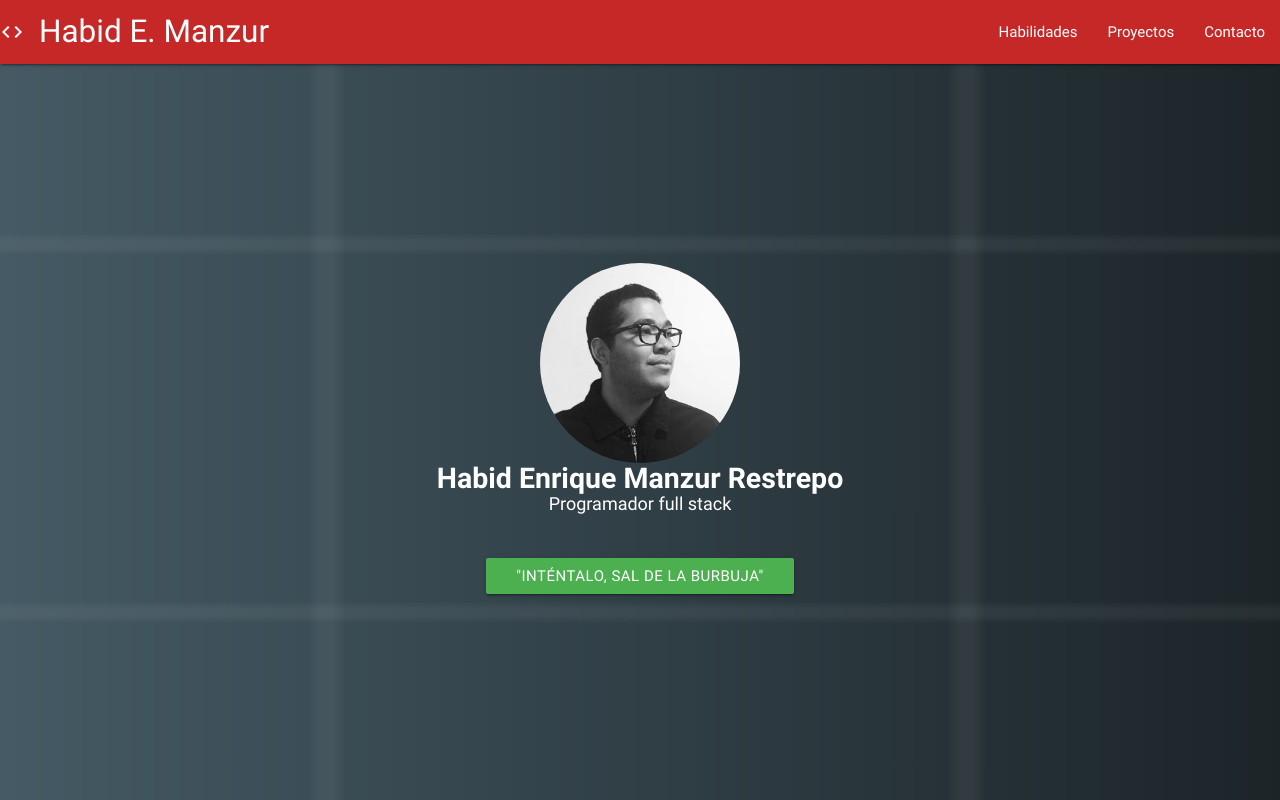
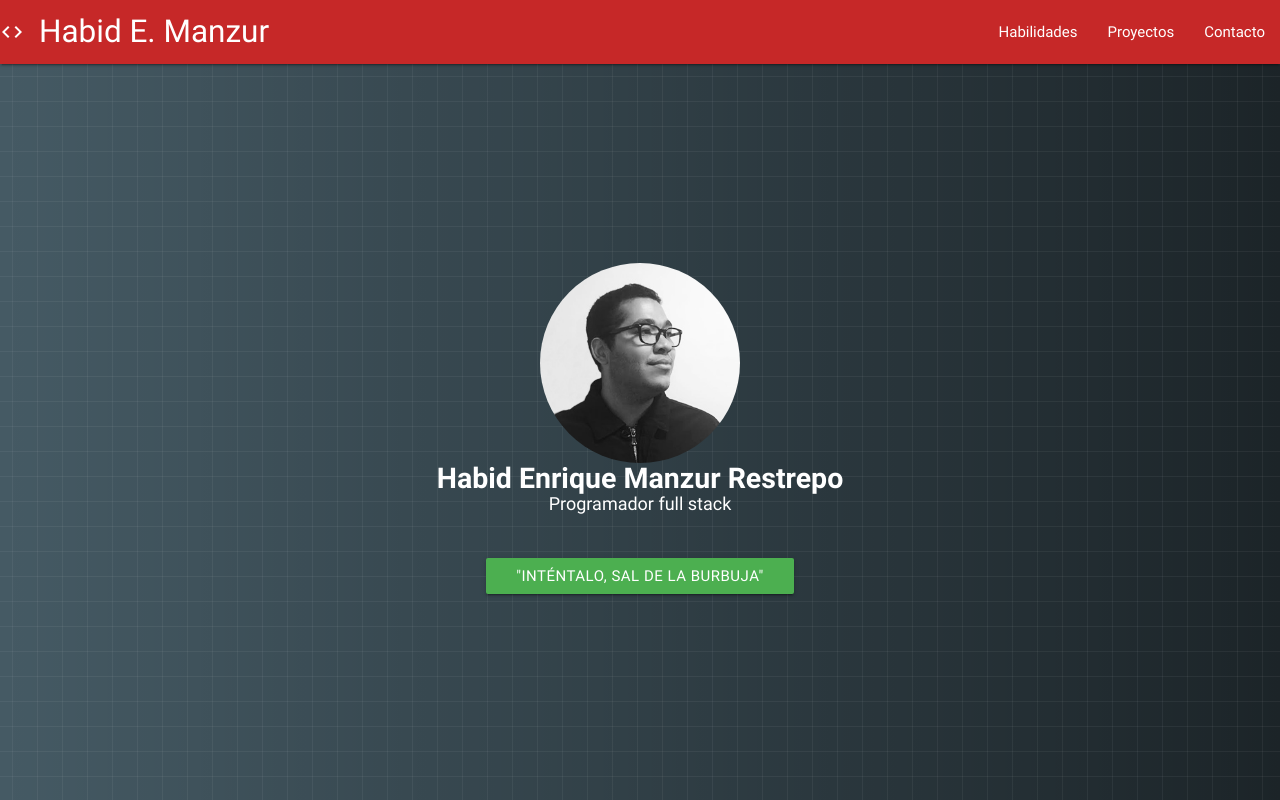
Before and after one commit to hmanzur/hmanzur.github.io, a plain HTML site: page index.html in a window 1280 px wide. Shown: the top 800 px of the page. Drawn offline with Linux system fonts and the light colour scheme.

Commit message:
background fixed

```diff
--- a/index.css
+++ b/index.css
@@ -13,8 +13,9 @@
 }
 
 .background{
+    background-image: linear-gradient(0deg, transparent 24%, rgba(255, 255, 255, .05) 25%, rgba(255, 255, 255, .05) 26%, transparent 27%, transparent 74%, rgba(255, 255, 255, .05) 75%, rgba(255, 255, 255, .05) 76%, transparent 77%, transparent), linear-gradient(90deg, transparent 24%, rgba(255, 255, 255, .05) 25%, rgba(255, 255, 255, .05) 26%, transparent 27%, transparent 74%, rgba(255, 255, 255, .05) 75%, rgba(255, 255, 255, .05) 76%, transparent 77%, transparent);
 	background-size:50px 50px;
-	background: linear-gradient(0deg, transparent 24%, rgba(255, 255, 255, .05) 25%, rgba(255, 255, 255, .05) 26%, transparent 27%, transparent 74%, rgba(255, 255, 255, .05) 75%, rgba(255, 255, 255, .05) 76%, transparent 77%, transparent), linear-gradient(90deg, transparent 24%, rgba(255, 255, 255, .05) 25%, rgba(255, 255, 255, .05) 26%, transparent 27%, transparent 74%, rgba(255, 255, 255, .05) 75%, rgba(255, 255, 255, .05) 76%, transparent 77%, transparent) fixed;
+	background-attachment: fixed;
 }
 
 #section-profile img{
```
